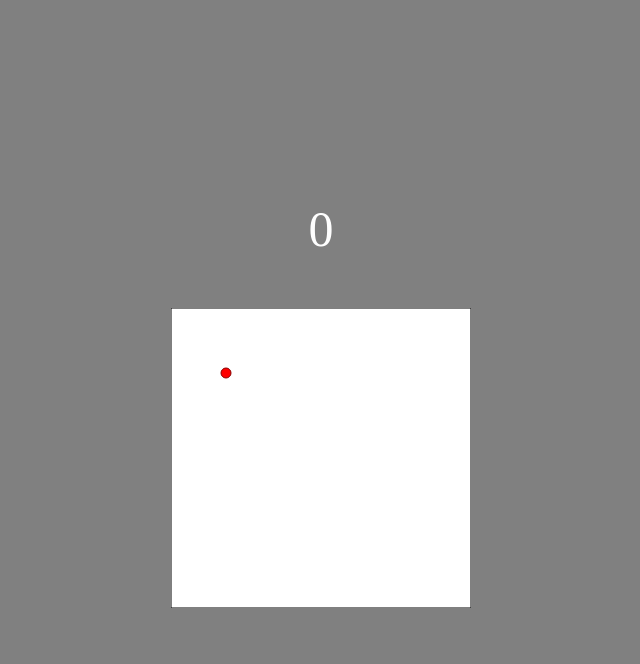
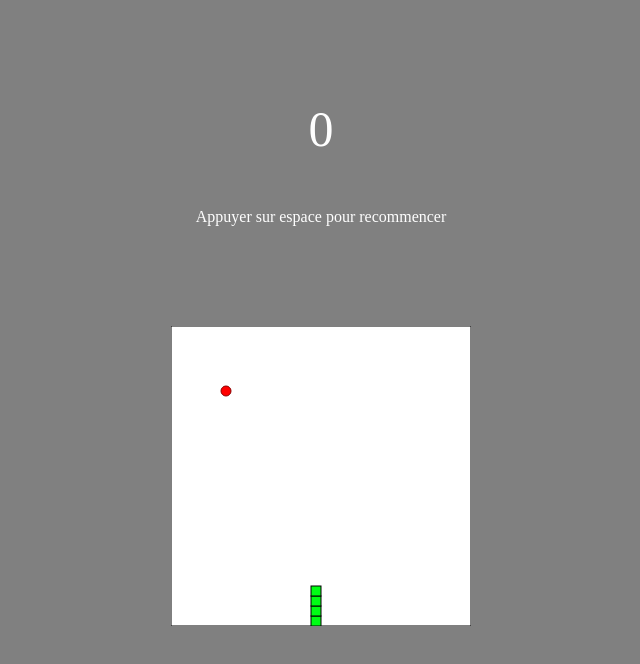
Before and after one commit to Nina-a/SnakeJavascript, a plain HTML site: page index.html in a window 1280 px wide. Shown: the whole page, without its empty margins (319-959 px from the left). Drawn offline with Linux system fonts and the light colour scheme.

Commit message:
Fin du jeu

```diff
--- a/app.js
+++ b/app.js
@@ -12,19 +12,29 @@ let applex = 0;
 let appley = 0;
 // score
 let score = 0;
-
+// Bug direction
+let bugDirection = false;
+// StopGame
+let stopGame = false;
+// Serpent de départ
 let snake = [{x:140, y:150},{x:130, y:150},{x:120, y:150},{x:110, y:150}];
 
 function animation(){
+
+    if(stopGame === true){
+        return}
+    else{
     setTimeout(function(){
+        bugDirection = false;
         cleanCanvas();
         drawApple();
         moveForwardSnake();
-        drawSnake();
+
+         drawSnake();
         animation();
     },100)
-
-}
+    }
+ }
 
 animation();
 createApple();
@@ -56,6 +66,13 @@ function moveForwardSnake() {
     const head = {x: snake[0].x + speedx, y: snake[0].y + speedy}
     snake.unshift(head);
 
+    if (endGame()){
+        snake.shift(head);
+        restart();
+        stopGame = true;
+        return;
+    }
+
     const snakeEatsApple = snake[0].x === applex && snake[0].y === appley;
     if (snakeEatsApple){
         score += 10;
@@ -72,6 +89,8 @@ document.addEventListener("keydown", changeDirection)
 
 function changeDirection(event){
     console.log(event);
+    if(bugDirection) return;
+    bugDirection = true;
 
     // Constante permettant d'éviter de faire un demi-tour
     const enTrainDeMonter = speedy === -10;
@@ -122,3 +141,39 @@ function drawApple(){
     contexte.fill();
     contexte.stroke();
 }
+
+function endGame(){
+    let snakeBody = snake.slice(1);
+    let bitten = false;
+    let gameOver = false;
+
+    // Au cas où le serpent se morde
+    snakeBody.forEach(piece => {
+        if(piece.x === snake[0].x && piece.y === snake[0].y){
+            bitten = true;
+        }
+    })
+
+    // Au cas où le serpent touche un mur
+    const touchWallLeft = snake[0].x < -1;
+    const toucheWallRight = snake[0].x > canvas.width - 10;
+    const touchWallTop = snake[0].y < -1;
+    const toucheWallBottom = snake[0].y > canvas.height - 10;
+
+    if(bitten || touchWallLeft || toucheWallRight || touchWallTop || toucheWallBottom){
+        gameOver = true;
+    }
+
+    return gameOver;
+}
+
+function restart(){
+    const restart = document.getElementById("restart");
+    restart.style.visibility = "visible";
+
+    document.addEventListener("keydown", (event) => {
+        if(event.code === "Space"){
+            document.location.reload();
+        }
+    })
+}
--- a/index.html
+++ b/index.html
@@ -10,7 +10,11 @@
 </head>
 
 <body>
+
     <div id="score">0</div>
+    <div id="restart">
+        Appuyer sur espace pour recommencer
+    </div>
     <canvas id="canvas" width="300" height="300"></canvas>
     <script src="app.js"></script>
 </body>
--- a/style.css
+++ b/style.css
@@ -8,10 +8,15 @@ body{
     flex-direction: column;
 }
 #canvas{
-    margin-top: 50px;
+    margin-top: 100px;
 }
 #score{
-    margin-top: 200px;
+    margin-top: 100px;
     color : #fefefe;
     font-size: 50px;
 }
+#restart{
+    color : #fefefe;
+    margin-top: 50px;
+    visibility: hidden;
+}
```
